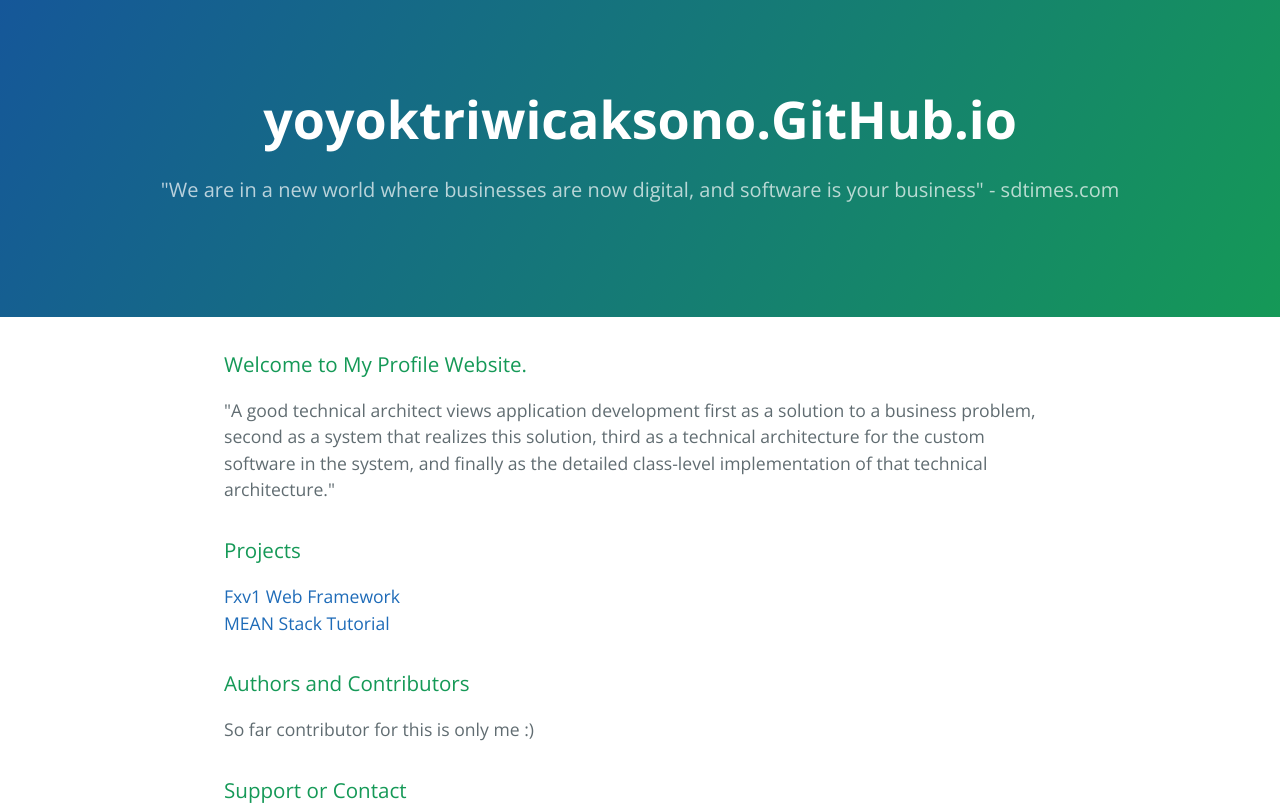
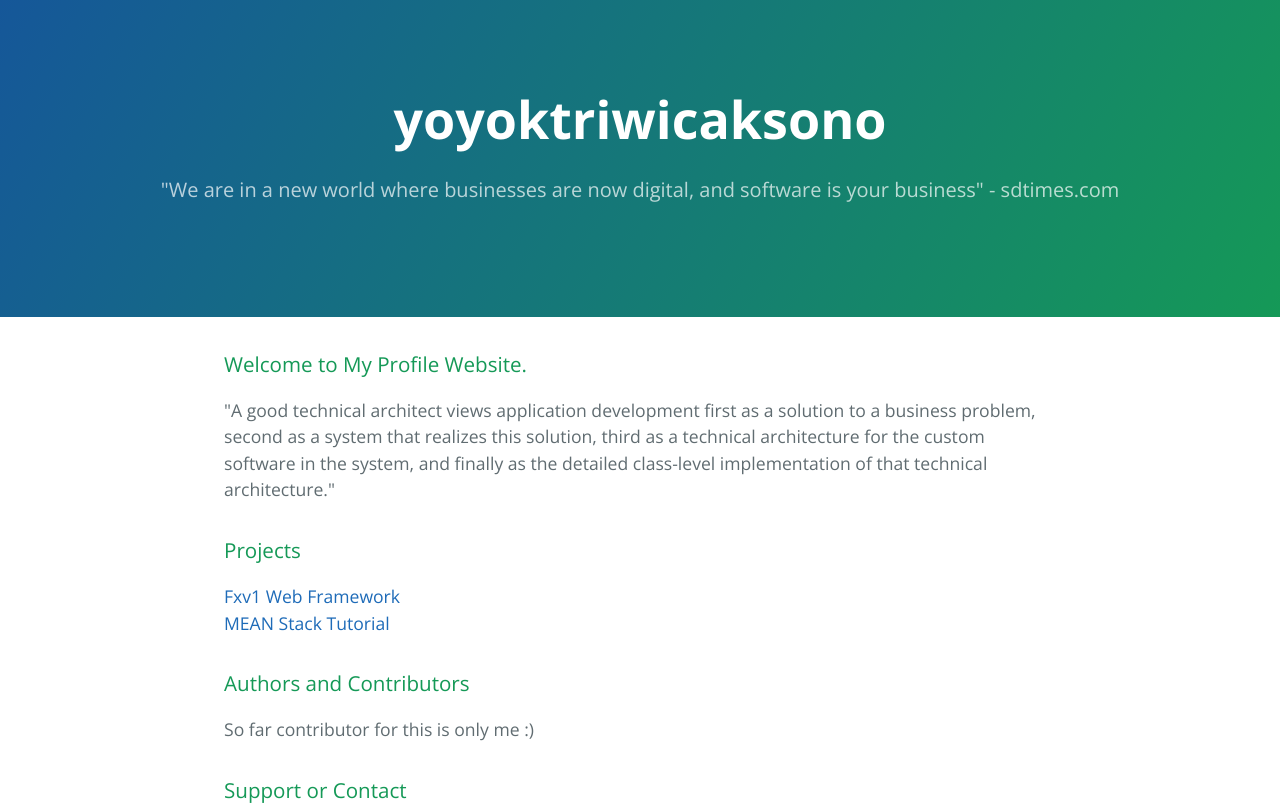
Before and after one commit to yoyoktriwicaksono/myprofile, a plain HTML site: page index.html in a window 1280 px wide. Shown: the top 809 px of the page. Drawn offline with nearby package versions, Linux system fonts and the light colour scheme.

Commit message:
Update index.html

```diff
--- a/index.html
+++ b/index.html
@@ -11,7 +11,7 @@
   </head>
   <body>
     <section class="page-header">
-      <h1 class="project-name">yoyoktriwicaksono.GitHub.io</h1>
+      <h1 class="project-name">yoyoktriwicaksono</h1>
       <h2 class="project-tagline">"We are in a new world where businesses are now digital, and software is your business" - sdtimes.com</h2>
     </section>
 
```
